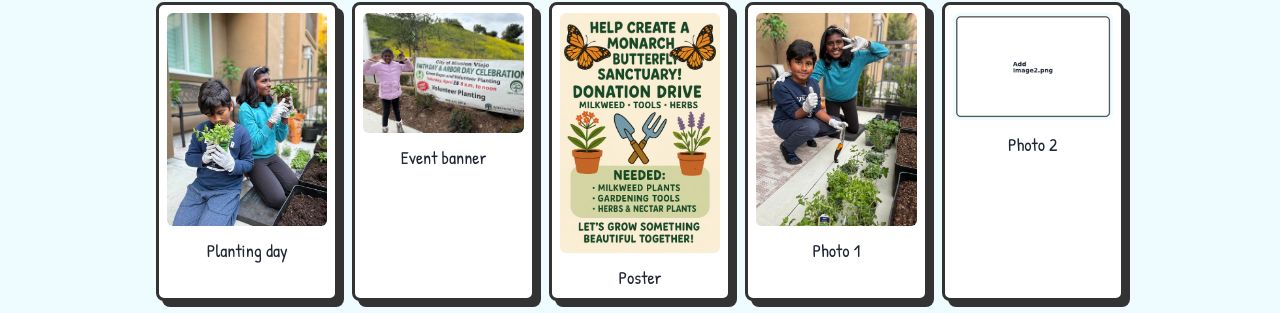
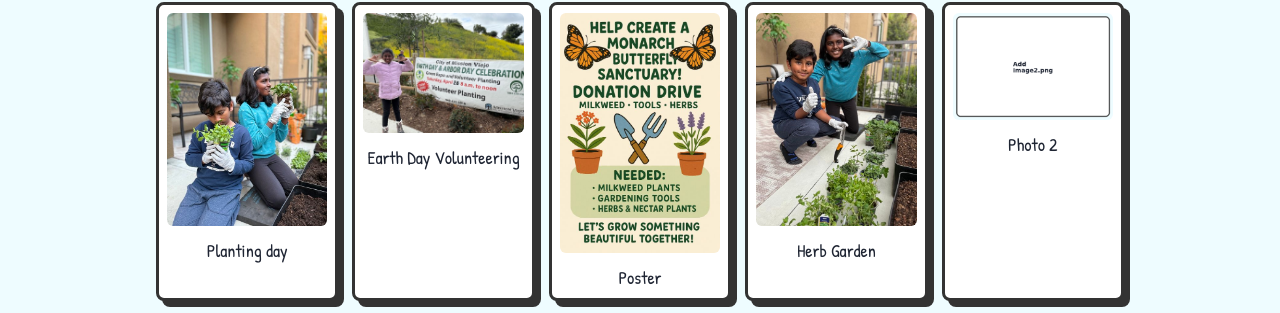
Before and after one commit to dhakshithaprabhakaran/Dhakshitha-Nature-Club, a plain HTML site: page index.html in a window 1280 px wide. Shown: the part 4371-4684 px from the top of the page. Drawn offline with Linux system fonts and the light colour scheme.

Commit message:
Update index.html

```diff
--- a/index.html
+++ b/index.html
@@ -138,9 +138,9 @@
       <h2>Gallery 🎨</h2>
       <div class="gallery-grid">
         <div class="polaroid"><img src="assets/Image (5).jpg" alt="Planting day" class="polaroid-img"><p>Planting day</p></div>
-        <div class="polaroid"><img src="assets/Image (4).jpg" alt="Event banner" class="polaroid-img"><p>Event banner</p></div>
+        <div class="polaroid"><img src="assets/Image (4).jpg" alt="Earth Day Volunteering" class="polaroid-img"><p>Earth Day Volunteering</p></div>
         <div class="polaroid"><img src="assets/Designer.png" alt="Poster" class="polaroid-img"><p>Poster</p></div>
-        <div class="polaroid"><img src="assets/image1.png" alt="Photo 1" class="polaroid-img"><p>Photo 1</p></div>
+        <div class="polaroid"><img src="assets/image1.png" alt="Herb Garden" class="polaroid-img"><p>Herb Garden</p></div>
         <div class="polaroid"><img src="assets/image2.png" alt="Photo 2" class="polaroid-img"><p>Photo 2</p></div>
         <div class="polaroid"><img src="assets/image3.png" alt="Photo 3" class="polaroid-img"><p>Photo 3</p></div>
         <div class="polaroid"><img src="assets/image4.png" alt="Photo 4" class="polaroid-img"><p>Photo 4</p></div>
```
